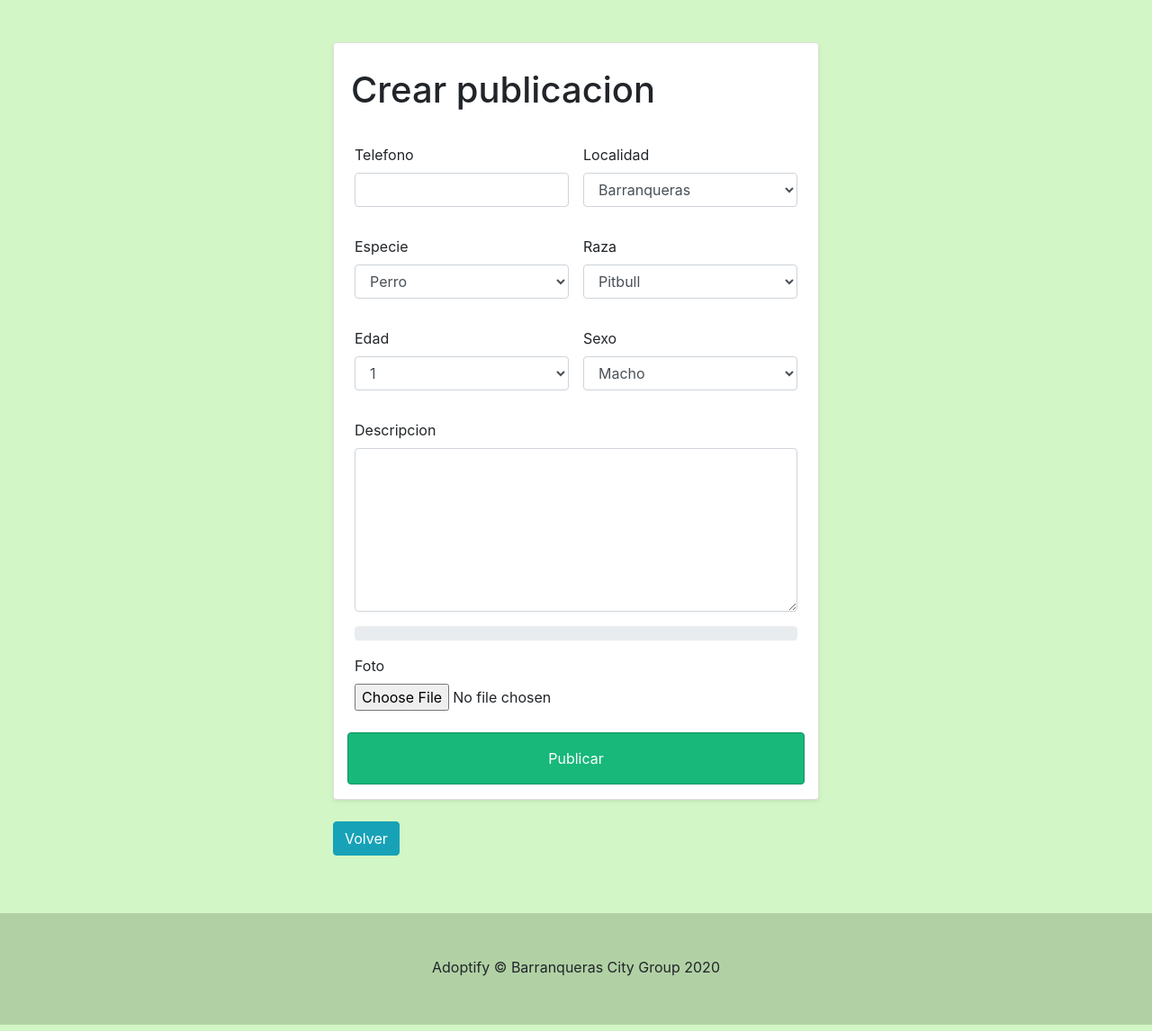
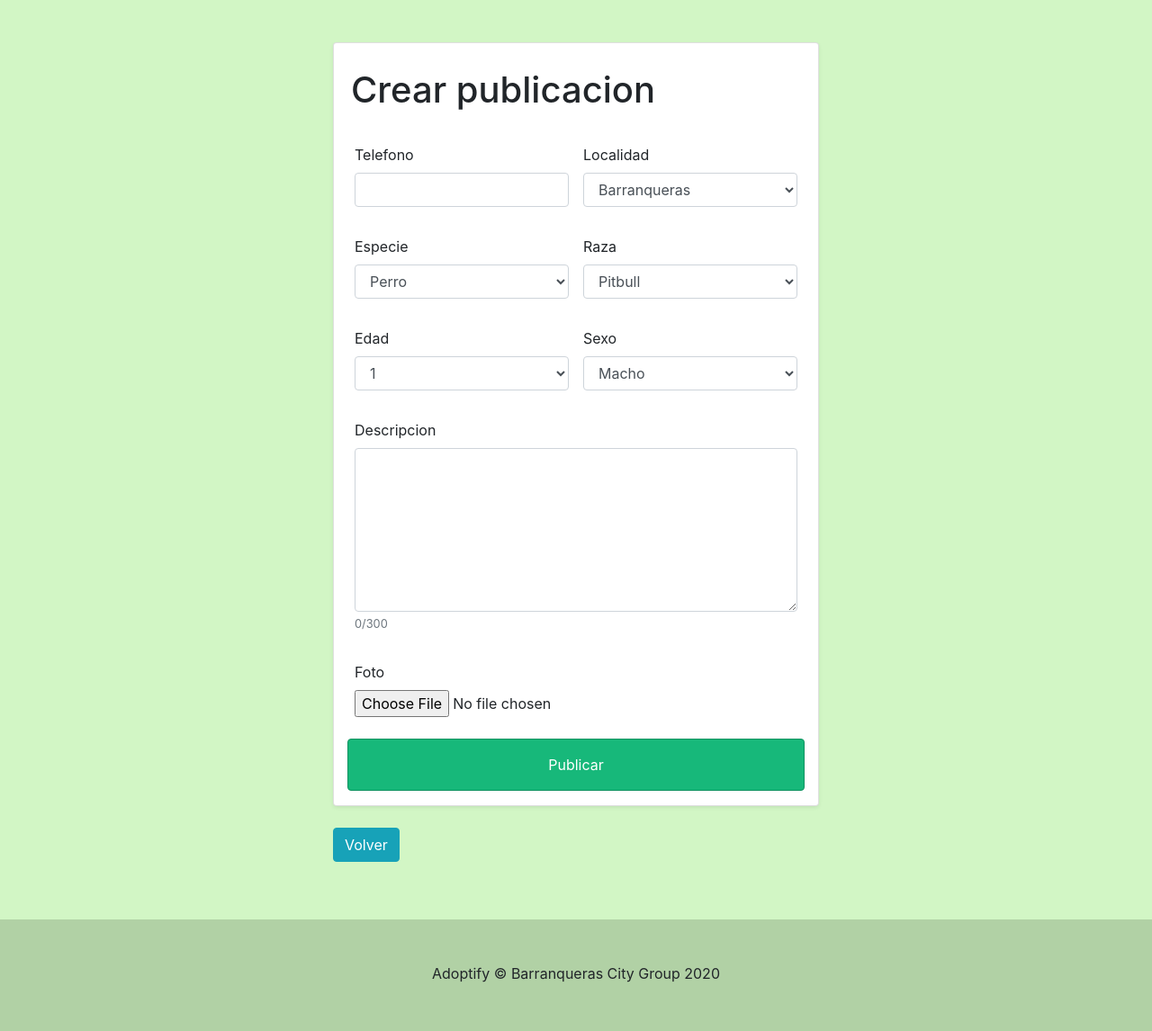
Before and after one commit to Adoptify/AppAdoptify, a Django app: page /crear/ in a window 1280 px wide. Shown: the part 75-1221 px from the top of the page at 90% size. Run offline with Django 3.2, Linux system fonts and the light colour scheme; data comes from the database, SQL or seed files in the repository; some libraries are stand-ins or nearby versions.

Commit message:
adios barra

```diff
--- a/Adoptify/appMascotas/templates/appMascotas/nuevPu.html
+++ b/Adoptify/appMascotas/templates/appMascotas/nuevPu.html
@@ -63,10 +63,7 @@
                                     <div class="form-group">
                                         <label for="{{form.descripcion.id_for_label}}">{{form.descripcion.html_name|capfirst}}</label>
                                         <textarea name="descripcion" id="descripcion" cols="10" rows="7" class="form-control" maxlength="300"></textarea>
-                                        <small id="display" class="form-text text-muted"></small>
-                                      </div>
-                                      <div class="progress">
-                                        <div class="progress-bar progress-bar-striped bg-none" role="progressbar" style="width: 25%" aria-valuenow="25" aria-valuemin="0" aria-valuemax="100"></div>
+                                        <small id="display" class="form-text text-muted">0/300</small>
                                       </div>
                                 </div>
                               </div>
--- a/Adoptify/static/js/script.js
+++ b/Adoptify/static/js/script.js
@@ -1,8 +1,6 @@
 const descripcion = document.querySelector('#descripcion');
 const max = 300;
-let bar = document.querySelector('.progress-bar');
-bar.style.width = '0%';
-let progreso = 0;
+let display = document.querySelector('#display');
 descripcion.addEventListener('input', () => {
-	bar.style.width = `${descripcion.value.length * 100 / max}%`;
+	display.textContent = `${descripcion.value.length}/${max}`;
 });
```
